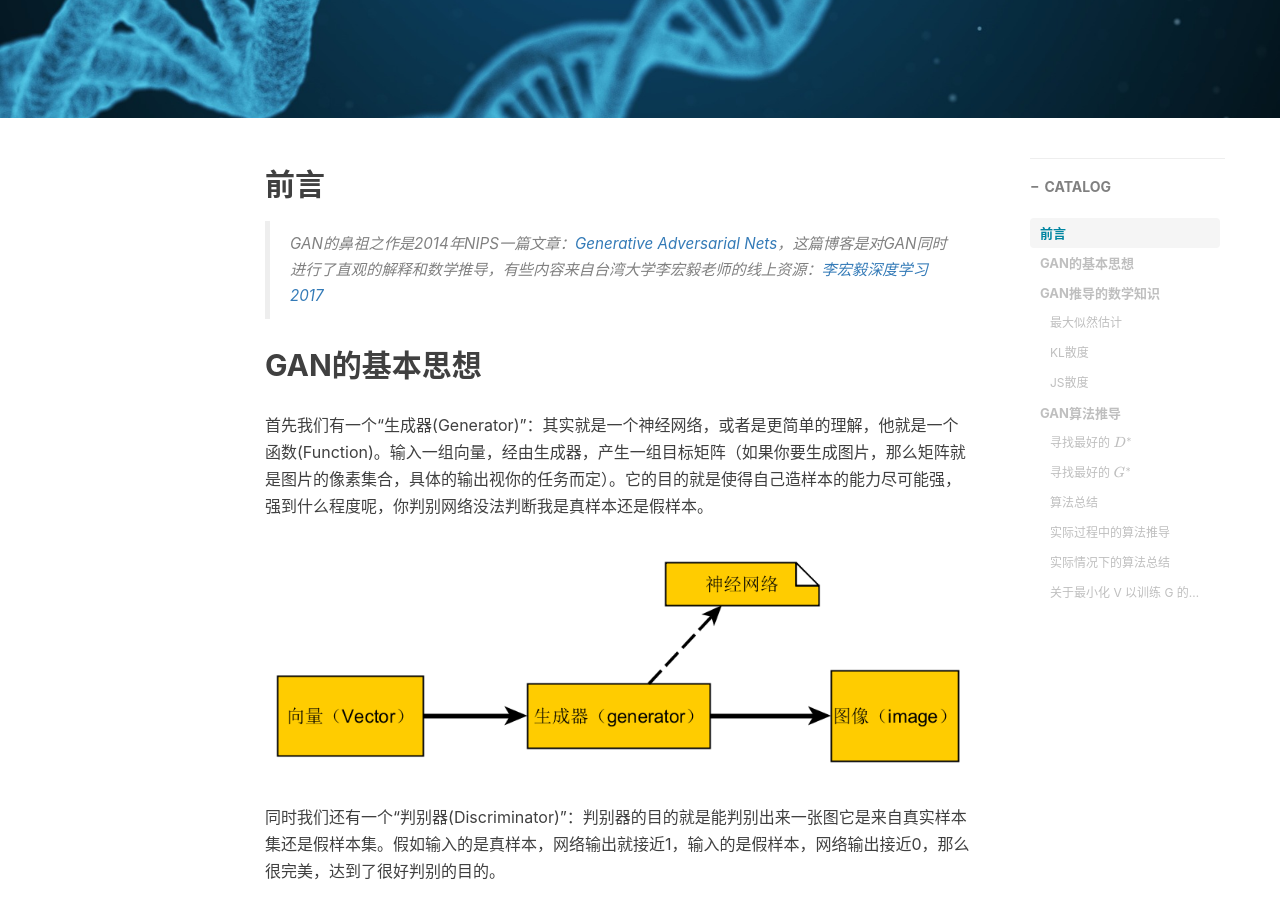
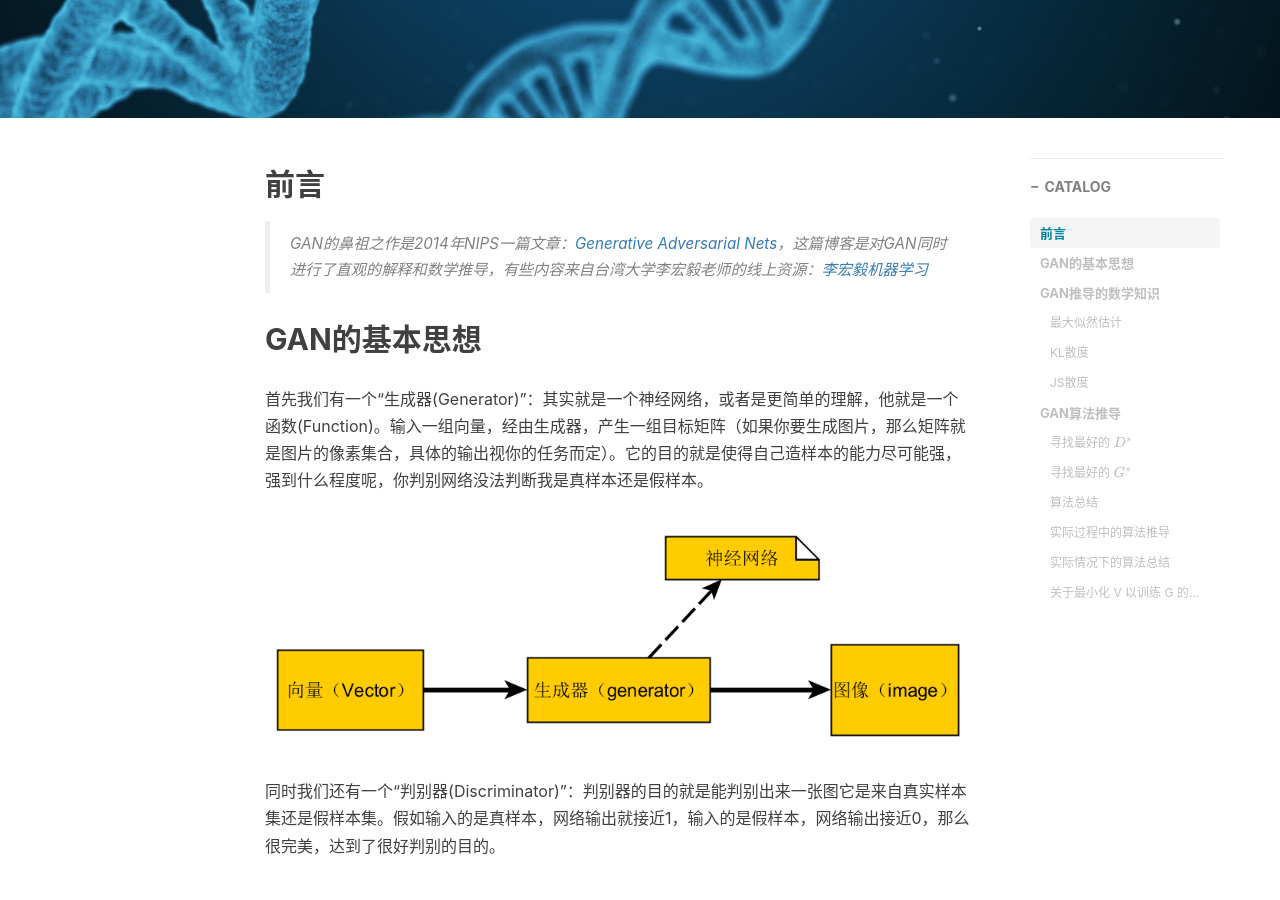
Before and after one commit to AlbertHG/alberthg.github.io, a Jekyll site: the page built from _posts/2018-05-04-introduction-gan.md, in a window 1280 px wide and 900 px high, scrolled down 465 px. Built offline with Jekyll 4.4.1, drawn with Linux system fonts in a browser that asks for light colours; nearby versions of some CDN libraries; formulas are drawn with MathJax 3; comment, search, counter and statistics services are not loaded.

Commit message:
aupdate gan introduction

```diff
--- a/_posts/2018-05-04-introduction-gan.md
+++ b/_posts/2018-05-04-introduction-gan.md
@@ -13,7 +13,7 @@ tags:
 
 ## 前言
 
-> GAN的鼻祖之作是2014年NIPS一篇文章：[Generative Adversarial Nets](https://arxiv.org/abs/1406.2661)，这篇博客是对GAN同时进行了直观的解释和数学推导，有些内容来自台湾大学李宏毅老师的线上资源：[李宏毅深度学习2017](http://speech.ee.ntu.edu.tw/~tlkagk/index.html)
+> GAN的鼻祖之作是2014年NIPS一篇文章：[Generative Adversarial Nets](https://arxiv.org/abs/1406.2661)，这篇博客是对GAN同时进行了直观的解释和数学推导，有些内容来自台湾大学李宏毅老师的线上资源：[李宏毅机器学习](http://speech.ee.ntu.edu.tw/~tlkagk/index.html)
 
 ## GAN的基本思想
 
```
